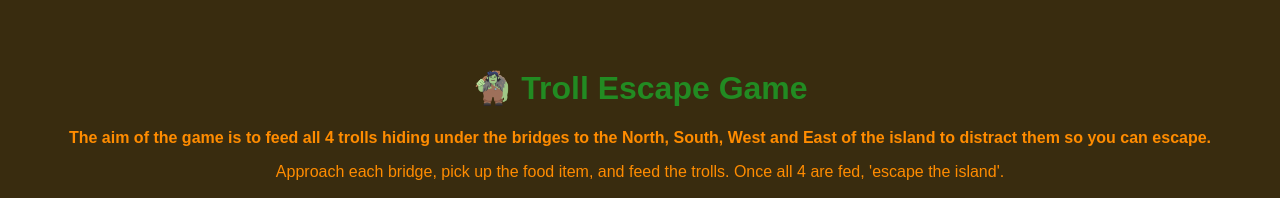
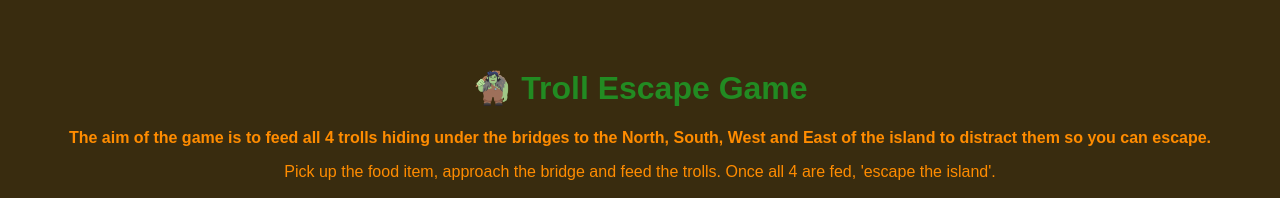
Before and after one commit to EvansMrG95/Troll-Game, a plain HTML site: page index.html in a window 1280 px wide. Shown: the top 198 px of the page. Drawn offline with Linux system fonts and the light colour scheme; a web font is replaced by a local one.

Commit message:
Troll Game

```diff
--- a/index.html
+++ b/index.html
@@ -13,7 +13,7 @@
 
   <h1>🧌 Troll Escape Game</h1>
   <p><b>The aim of the game is to feed all 4 trolls hiding under the bridges to the North, South, West and East of the island to distract them so you can escape.</b></p>
-  <p>Approach each bridge, pick up the food item, and feed the trolls. Once all 4 are fed, 'escape the island'.</p>
+  <p>Pick up the food item, approach the bridge and feed the trolls. Once all 4 are fed, 'escape the island'.</p>
 
   <div class="game-box">
     <input type="text" id="commandInput" placeholder="Type a command..." autofocus>
```
